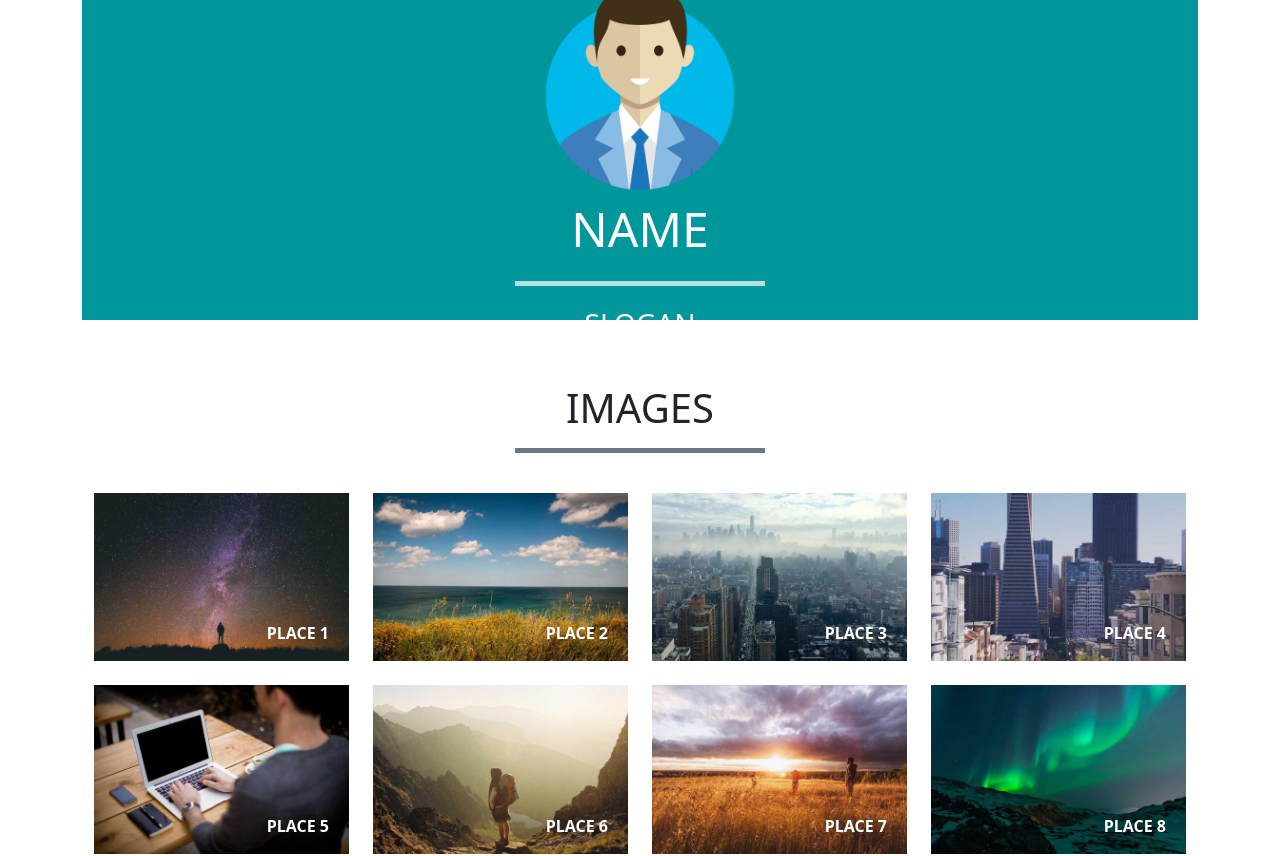
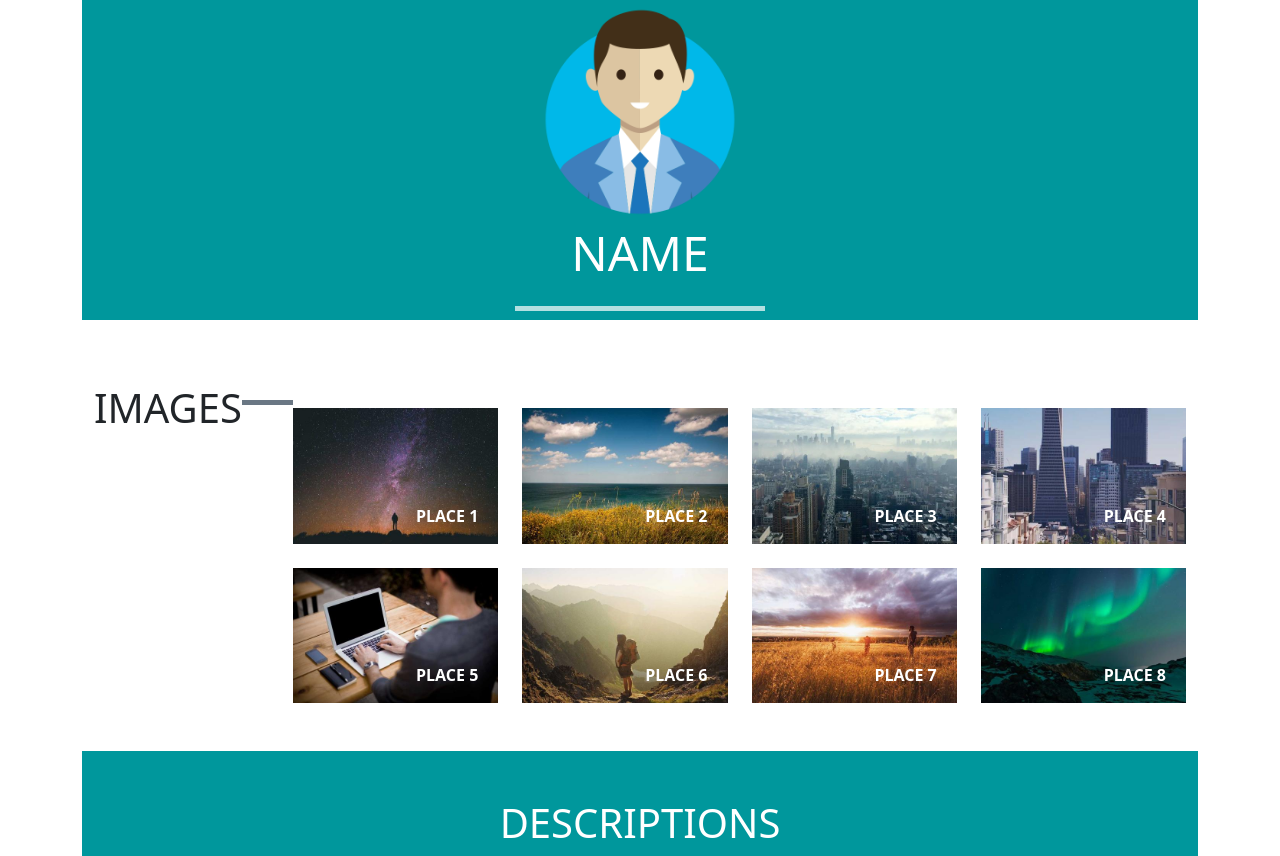
Before and after one commit to wang-C109156201/react-wk1, a React app: page / in a window 1280 px wide. Shown: the top 856 px of the page. Built offline with nearby package versions, Linux system fonts and the light colour scheme; the HTML template or start-up script is replaced by a standard one.

Commit message:
modify css

```diff
--- a/src/index.css
+++ b/src/index.css
@@ -1,5 +1,12 @@
 /* Global Style */
 /*CSS　GRID*/
+.container {
+  width: 100%;
+  display: flex;
+  align-self: center;
+  margin: auto;
+}
+
 .main-layout{
   display:grid;
   min-height: 100vh;
```
